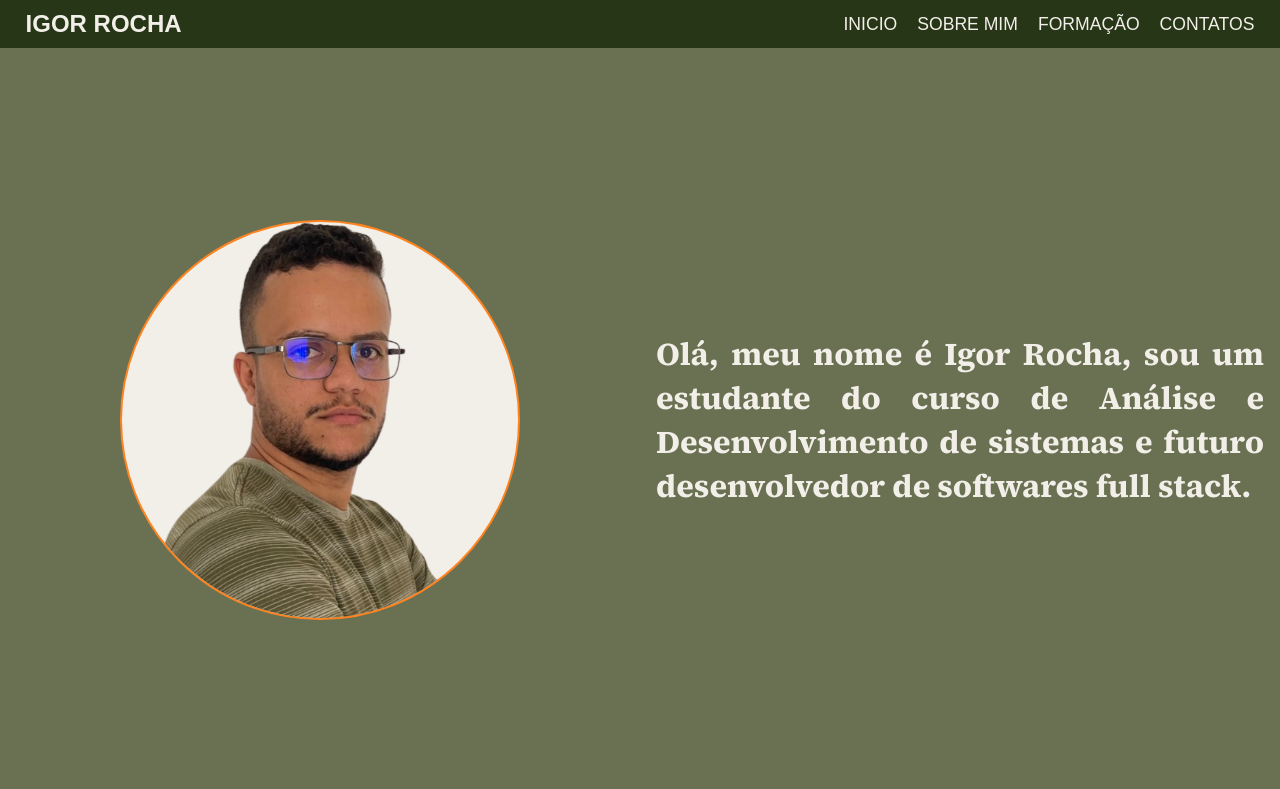
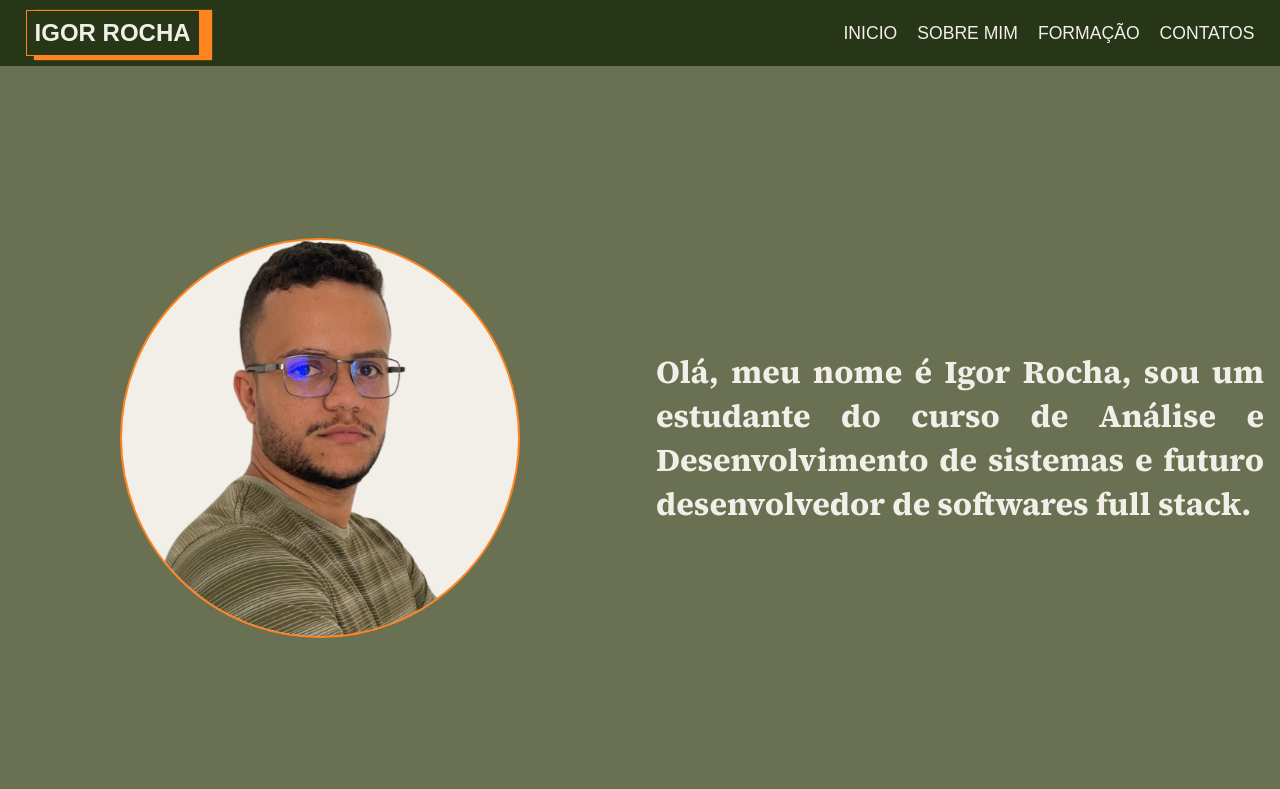
Before and after one commit to Igoroch8/ig8r_, a plain HTML site: page index.html in a window 1280 px wide. Shown: the top 789 px of the page. Drawn offline with Linux system fonts and the light colour scheme; a web font is replaced by a local one.

Commit message:
Atualizei o menu h1

```diff
--- a/src/style.css
+++ b/src/style.css
@@ -51,6 +51,12 @@ header {
     .titulo {
         font-family: var(--fonte_titulo);
         color: var(--cor_principal);
+        border: 1px solid var(--Laranja_claro);
+        padding: 0.5rem;
+    }
+
+    h1 {
+        box-shadow: 10px 2px 1px 2px var(--Laranja_claro);
     }
 
     a {
```
